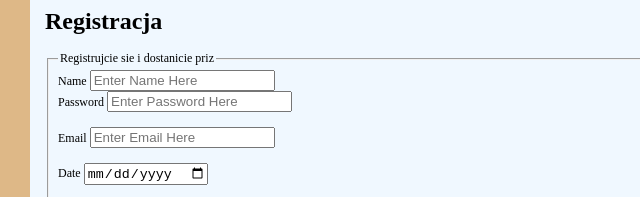
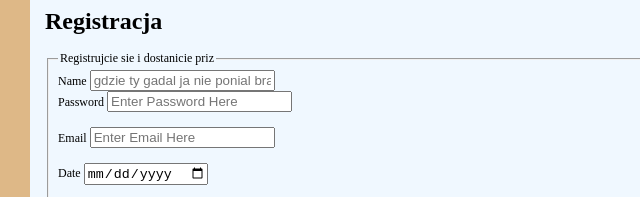
Before and after one commit to LukasIngelevic/jesienn, a plain HTML site: page index3.html in a window 1280 px wide. Shown: the part 335-532 px from the top of the page, 0-640 px from the left. Drawn offline with Linux system fonts and the light colour scheme.

Commit message:
Update input placeholder text in registration form

```diff
--- a/index3.html
+++ b/index3.html
@@ -28,7 +28,7 @@
         <form>
             <fieldset> <legend>Registrujcie sie i dostanicie priz</legend>
                 <label for="name">Name</label>
-                <input type="text" id="name" placeholder="Enter Name Here">
+                <input type="text" id="name" placeholder="gdzie ty gadal ja nie ponial bratan">
                 <br>
 
                 <label for="password">Password</label>
```
